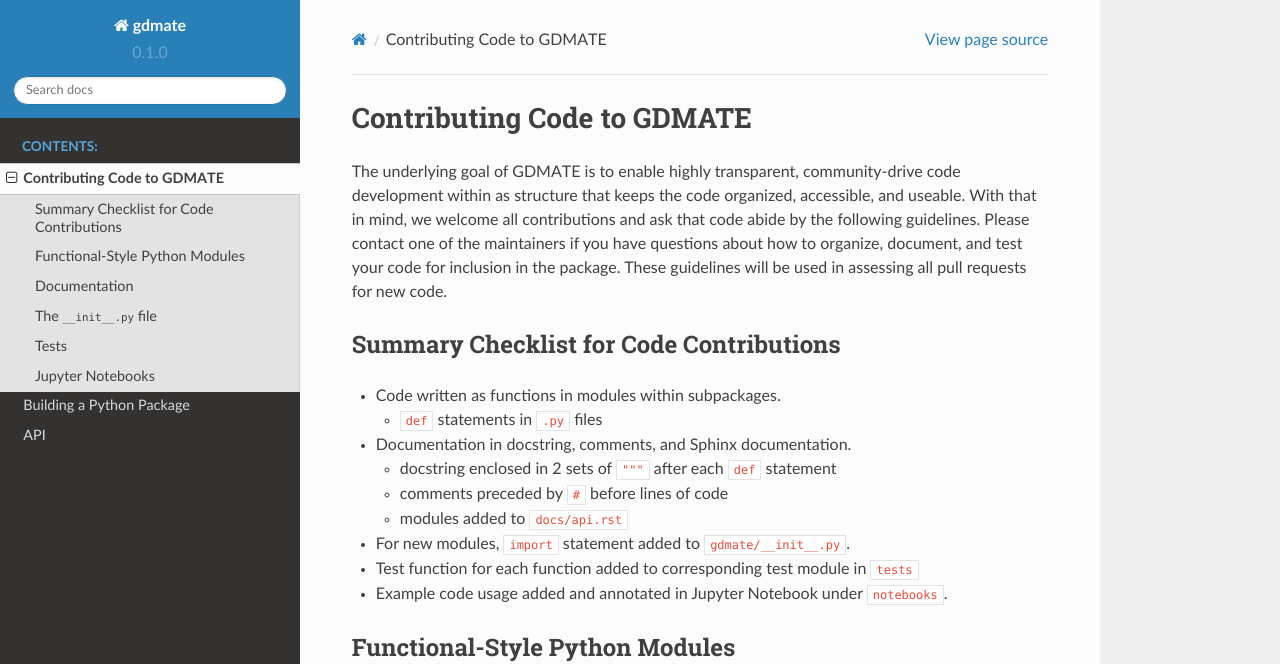
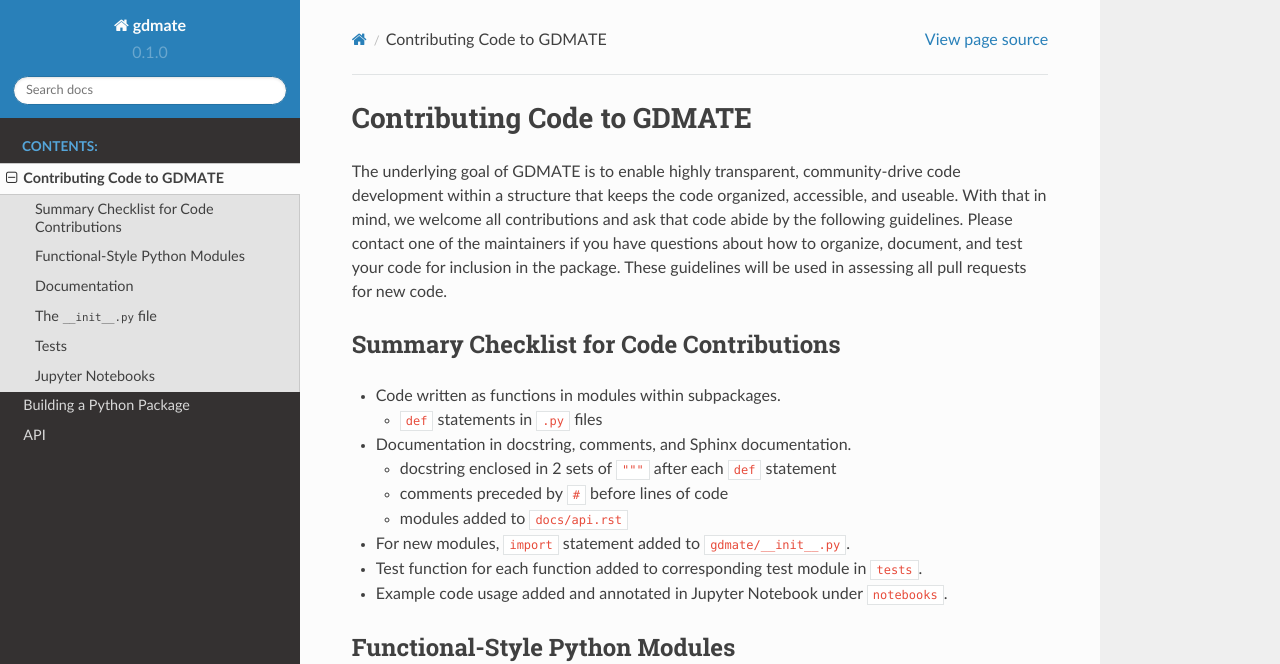
Before and after one commit to ptrscll/gdmate, a Sphinx documentation site: the page built from docs/CONTRIBUTING.md, in a window 1280 px wide and 900 px high. Shown: the top 664 px of the window. Built offline with Sphinx 7.4.7 and the Read the Docs theme 2.0.0, drawn with Linux system fonts in a browser that asks for light colours; pages that are not in the unit, such as notebooks, are missing from menus; the version number is read from the project's files by our own code.

Commit message:
Fixes miscellaneous typos

```diff
--- a/docs/CONTRIBUTING.md
+++ b/docs/CONTRIBUTING.md
@@ -1,5 +1,5 @@
 # Contributing Code to GDMATE #
-The underlying goal of GDMATE is to enable highly transparent, community-drive code development within as structure that keeps the code organized, accessible, and useable. With that in mind, we welcome all contributions and ask that code abide by the following guidelines. Please contact one of the maintainers if you have questions about how to organize, document, and test your code for inclusion in the package. These guidelines will be used in assessing all pull requests for new code.
+The underlying goal of GDMATE is to enable highly transparent, community-drive code development within a structure that keeps the code organized, accessible, and useable. With that in mind, we welcome all contributions and ask that code abide by the following guidelines. Please contact one of the maintainers if you have questions about how to organize, document, and test your code for inclusion in the package. These guidelines will be used in assessing all pull requests for new code.
 
 ## Summary Checklist for Code Contributions ##
 * Code written as functions in modules within subpackages.
@@ -9,7 +9,7 @@ The underlying goal of GDMATE is to enable highly transparent, community-drive c
     - comments preceded by `#` before lines of code
     - modules added to `docs/api.rst`
 *  For new modules, `import` statement added to `gdmate/__init__.py`.
-* Test function for each function added to corresponding test module in `tests`
+* Test function for each function added to corresponding test module in `tests`.
 * Example code usage added and annotated in Jupyter Notebook under `notebooks`.
 
 
```
Also changed, not shown: docs/guides/python_package.md (+1 -1 lines).
